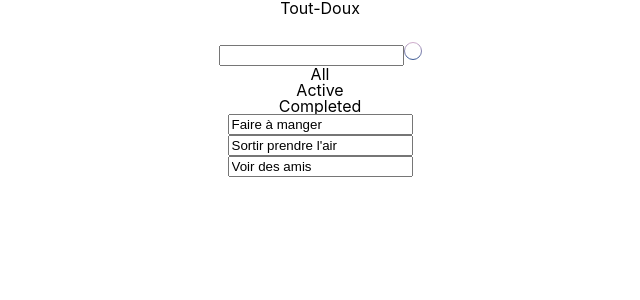
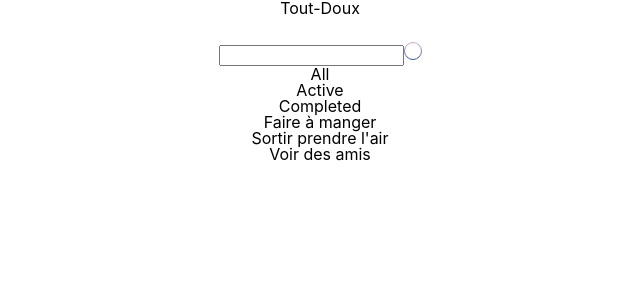
Before and after one commit to RaphaelCharousset/Tout-Doux-List, a React (Vite) app: page / in a window 1280 px wide. Shown: the top 300 px of the page, without its empty margins (320-960 px from the left). Built offline with nearby package versions, Linux system fonts and the light colour scheme.

Commit message:
task input is ok. Go for form newTask

```diff
--- a/src/components/App/index.jsx
+++ b/src/components/App/index.jsx
@@ -1,17 +1,19 @@
 import React, { useState } from 'react'
-import Header from '../Header'
 import './App.scss'
 
-import tasksList from '../../data/fakeData'
+import data from '../../data/fakeData'
+
+import Header from '../Header'
 import Tasks from '../Tasks'
 
 function App() {
   //make state with fakedata to onChange it on input in Task
+  const [tasks, setTasks] = useState(data)
 
   return (
     <div className="App">
       <Header />
-      <Tasks tasks={tasksList} />
+      <Tasks tasks={tasks} />
     </div>
   )
 }
--- a/src/components/Tasks/Task.jsx
+++ b/src/components/Tasks/Task.jsx
@@ -1,12 +1,32 @@
-import React from 'react'
+import React, { useState } from 'react'
 
-const Task = React.memo( ({ title, done }) => (
+const Task = React.memo( ({ id, title, done }) => {
+  const [taskTile, setTaskTitle] = useState(title)
+  const [editing, setEditing] = useState(false)
+
+  const handleBlur = (e) => {
+    setTaskTitle(e.target.value)
+    setEditing(false)
+  }
+
+  return (
   <div className="task">
-    <input
-      type="text"
-      value={title}
-    />
+    {editing ? (
+      <input
+        type="text"
+        value={taskTile}
+        autoFocus
+        onChange={e => setTaskTitle(e.target.value)}
+        onBlur={e => handleBlur(e)}
+      />
+    ) : (
+      <span
+        onClick={() => setEditing(true)}
+      >
+        {taskTile}
+      </span>
+    )}
   </div>
-))
+)})
 
 export default Task
```
